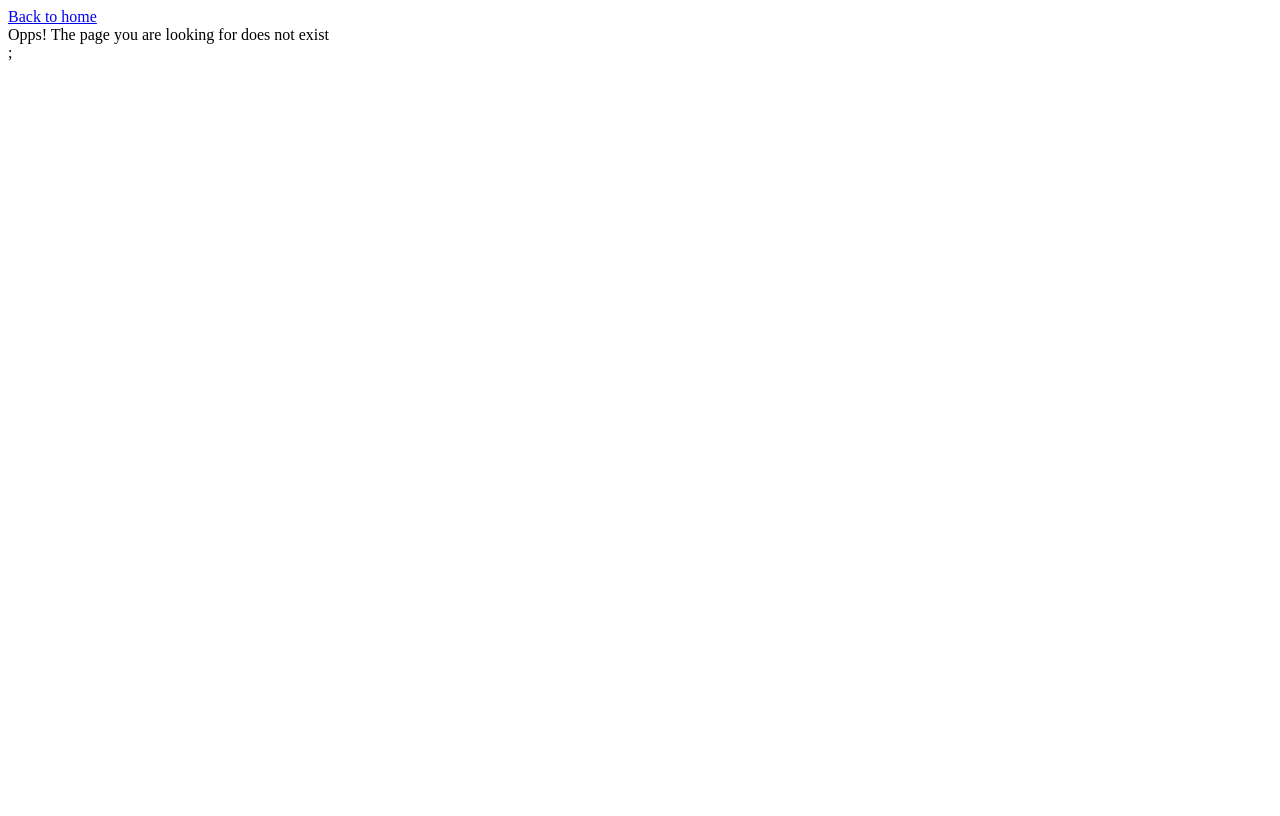
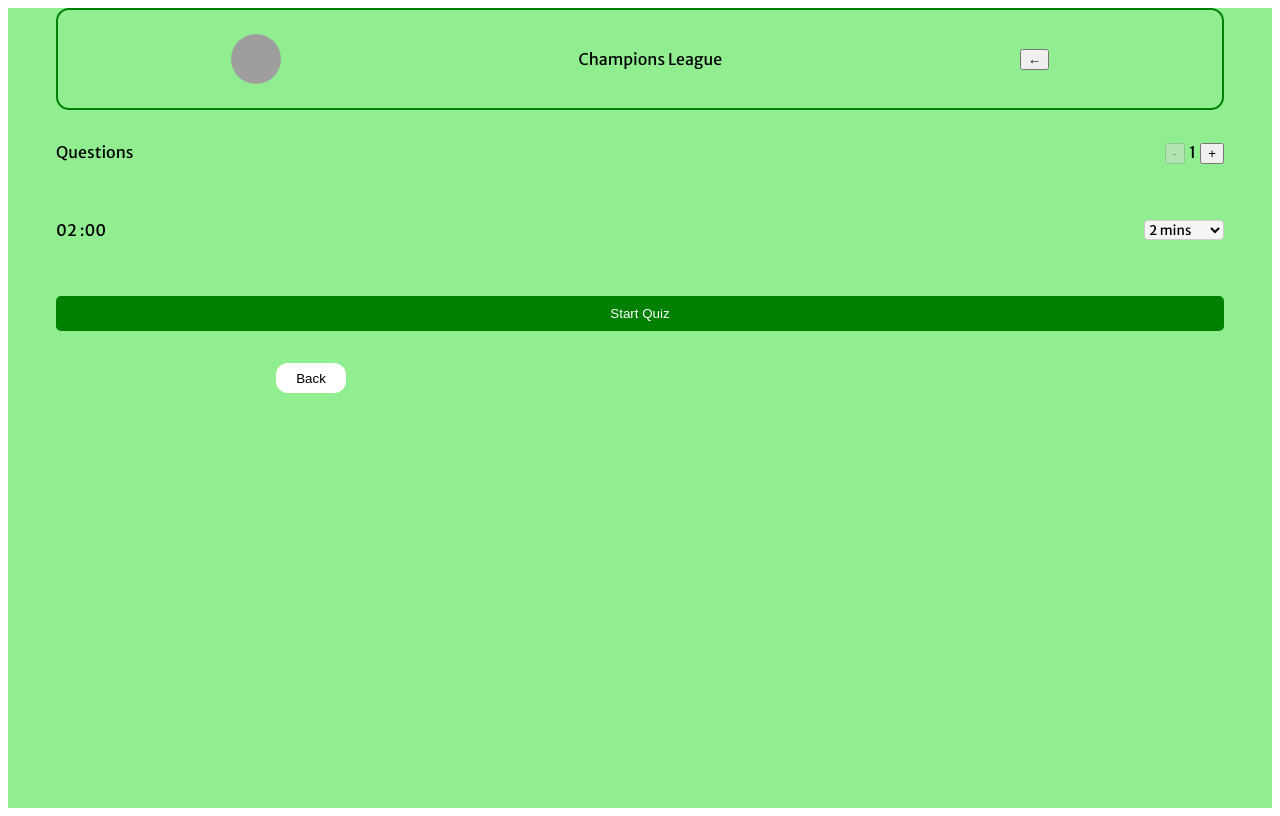
Before and after one commit to dayoawobeku/footballQuiz, a React (Vite) app: page /championsLeague/questions in a window 1280 px wide. Built offline with nearby package versions, Linux system fonts and the light colour scheme; data requests are answered from the project's data file; grey boxes are pictures that could not be loaded.

Commit message:
finally fixed the nested routing issue

```diff
--- a/src/App.jsx
+++ b/src/App.jsx
@@ -7,27 +7,39 @@
 import { DataProvider } from "./contexts/DataProvider";
 import FinishScreen from "./pages/FinishScreen";
 import PageNotFound from "./pages/PageNotFound";
-// import { QueryClient, QueryClientProvider } from "react-query";
+import PremierLeagueQxts from "./components/PremierLeagueQxts";
+import LaligaQxts from "./components/LaligaQxts";
+import ChampionsLeagueQxts from "./components/ChampionsLeagueQxts";
 
 function App() {
-  // const queryClient = new QueryClient();
   return (
-    // <QueryClientProvider client={queryClient}>
+
     <DataProvider>
       <BrowserRouter>
         <Routes>
           <Route path="/" element={<Homepage />} />
-          <Route path="/selection" element={<Selection />} />
-          <Route path="/premierLeague" element={<PremierLeague />} />
+          <Route path="selection" element={<Selection />} />
+          <Route path="premierLeague" element={<PremierLeague />}>
+            <Route
+              path="questions"
+              element={<PremierLeagueQxts />}
+            />
+          </Route>
 
-          <Route path="/laLiga" element={<Laliga />} />
-          <Route path="/championsLeague" element={<ChampionsLeague />} />
-          <Route path="/finish" element={<FinishScreen />} />
-          <Route path='*' element={<PageNotFound />} />
+          <Route path="laLiga" element={<Laliga />}>
+            <Route path="questions" element={<LaligaQxts />} />
+          </Route>
+          <Route path="championsLeague" element={<ChampionsLeague />}>
+            <Route
+              path="questions"
+              element={<ChampionsLeagueQxts />}
+            />
+          </Route>
+          <Route path="finish" element={<FinishScreen />} />
+          <Route path="*" element={<PageNotFound />} />
         </Routes>
       </BrowserRouter>
     </DataProvider>
-    // </QueryClientProvider>
   );
 }
 
--- a/src/components/PremierLeagueQxts.jsx
+++ b/src/components/PremierLeagueQxts.jsx
@@ -1,23 +1,42 @@
+import { useOutletContext } from "react-router-dom";
 import { useQuestions } from "../contexts/DataProvider";
 import Questions from "./Questions";
+import { useEffect } from "react";
 
 //providing state to monitor the position of the question
 //eslint-disable-next-line
-function PremierLeagueQxts({timeRemaining}) {
-  const { questions, tracker, maxQxts } = useQuestions();
+function PremierLeagueQxts() {
+  const { timeRemaining, isQuestionsOpen, setIsRunning, count, EPL_QXT } =
+    useOutletContext();
+  const { questions, tracker, maxQxts, dispatch } = useQuestions();
 
-  const EPL_QXTS = questions?.find(
-    (ele) => ele.league === "Premier League"
-  )?.questions.slice (0, maxQxts);
+  useEffect(() => {
+    setIsRunning(true);
+    dispatch({
+      type: "startQuiz",
+      payload: [
+        "Premier League",
+        count,
+        EPL_QXT?.slice(0, count).reduce((acc, cur) => acc + cur.point, 0),
+      ],
+    });
+  }, []);
+
+  const EPL_QXTS = questions
+    ?.find((ele) => ele.league === "Premier League")
+    ?.questions.slice(0, maxQxts);
+  console.log("eniola");
 
   console.log(EPL_QXTS);
   return (
     <div>
-      <Questions
-        question={EPL_QXTS?.at(tracker)}
-        qxtLength={EPL_QXTS?.length}
-        timeRemaining={timeRemaining}
-      />
+      {/* {isQuestionsOpen && ( */}
+        <Questions
+          question={EPL_QXTS?.at(tracker)}
+          qxtLength={EPL_QXTS?.length}
+          timeRemaining={timeRemaining}
+        />
+      {/* )} */}
     </div>
   );
 }
--- a/src/pages/PremierLeague.jsx
+++ b/src/pages/PremierLeague.jsx
@@ -1,5 +1,5 @@
 import { useState } from "react";
-import { useNavigate } from "react-router-dom";
+import { Outlet, useNavigate } from "react-router-dom";
 
 import PremierLeagueQxts from "../components/PremierLeagueQxts";
 import { useQuestions } from "../contexts/DataProvider";
@@ -17,8 +17,6 @@
 } from "../ui/StyleLeagurPage";
 import { styled } from "styled-components";
 
-
-
 const CustomBackButton = styled.button`
   background: white;
   border: none;
@@ -27,7 +25,8 @@
   border-radius: 12px;
   position: relative;
   left: 220px;
-  `
+  cursor: pointer;
+`;
 
 function PremierLeague() {
   const navigate = useNavigate();
@@ -44,11 +43,6 @@
 
   const { timeRemaining, setIsRunning, timeLimit, setTimeLimit } = useTimer();
 
-  //defining the time the quiz should start counting
-
-  //differences
-  //
-
   function handleTime(e) {
     const time = e.target.value;
     const chosenTime = time * 60;
@@ -56,21 +50,23 @@
     setTimeLimit(chosenTime);
   }
 
-  function handleStart() {
-    //starting the counter
-    setIsRunning(true);
-    dispatch({
-      type: "startQuiz",
-      payload: [
-        "Premier League",
-        count,
-        EPL_QXT?.slice(0, count).reduce((acc, cur) => acc + cur.point, 0),
-      ],
-    });
-  }
+  // function handleStart() {
+  //   //starting the counter
+  //   // navigate("/premierLeague/questions");
+  //   // setIsRunning(true);
+  //   // dispatch({
+  //   //   type: "startQuiz",
+  //   //   payload: [
+  //   //     "Premier League",
+  //   //     count,
+  //   //     EPL_QXT?.slice(0, count).reduce((acc, cur) => acc + cur.point, 0),
+  //   //   ],
+  //   // });
+  // }
 
   const secs = timeRemaining % 60;
   const mins = Math.floor(timeRemaining / 60);
+  console.log(isQuestionsOpen);
 
   return (
     <StyledWholePage>
@@ -123,18 +119,29 @@
               </select>
             </TimePicker>
 
-
-            <StyledNavLink onClick={handleStart}>Start Quiz</StyledNavLink>
-          <CustomBackButton onClick={() => navigate(-1)}>
-            Back
-          </CustomBackButton>
+            <StyledNavLink to="/premierLeague/questions">
+              Start Quiz
+            </StyledNavLink>
+            <CustomBackButton onClick={() => navigate(-1)}>
+              Back
+            </CustomBackButton>
           </StyledPremierLeague>
         </>
       )}
 
       {/*passing the value of the min, secs, and the setisrunning to false on click of the finish button*/}
       {/*eslint-disable-next-line*/}
-      {!isQuestionsOpen && <PremierLeagueQxts timeRemaining={timeRemaining} />}
+      {/* {!isQuestionsOpen && <PremierLeagueQxts timeRemaining={timeRemaining} />} */}
+
+      <Outlet
+        context={{
+          timeRemaining,
+          isQuestionsOpen,
+          setIsRunning,
+          count,
+          EPL_QXT,
+        }}
+      />
     </StyledWholePage>
   );
 }
```
